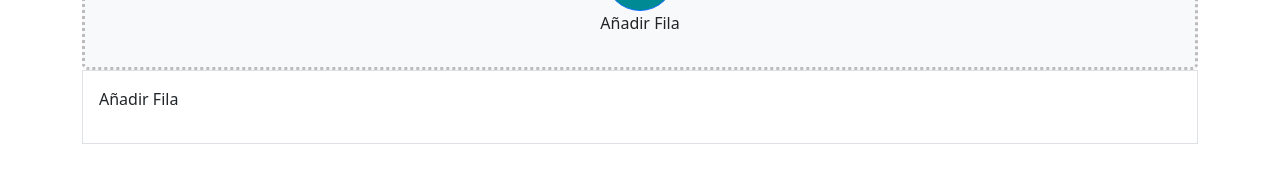
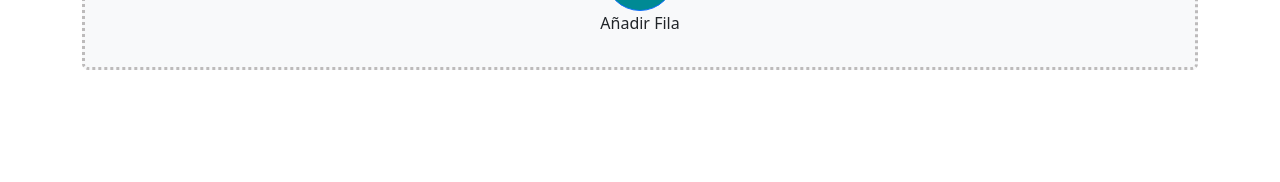
Before and after one commit to CoderhubSpA/sheets_form_builder_ui, a Vue app: page / in a window 1280 px wide. Shown: the part 134-316 px from the top of the page. Built offline with nearby package versions, Linux system fonts and the light colour scheme.

Commit message:
Update App.vue

```diff
--- a/src/App.vue
+++ b/src/App.vue
@@ -12,9 +12,6 @@
                 </button>
                 <p>Añadir Fila</p>
               </div>
-            </div>
-            <div class="p-3 border">
-              <p>Añadir Fila</p>
             </div>
           </div>
         </div>
```
